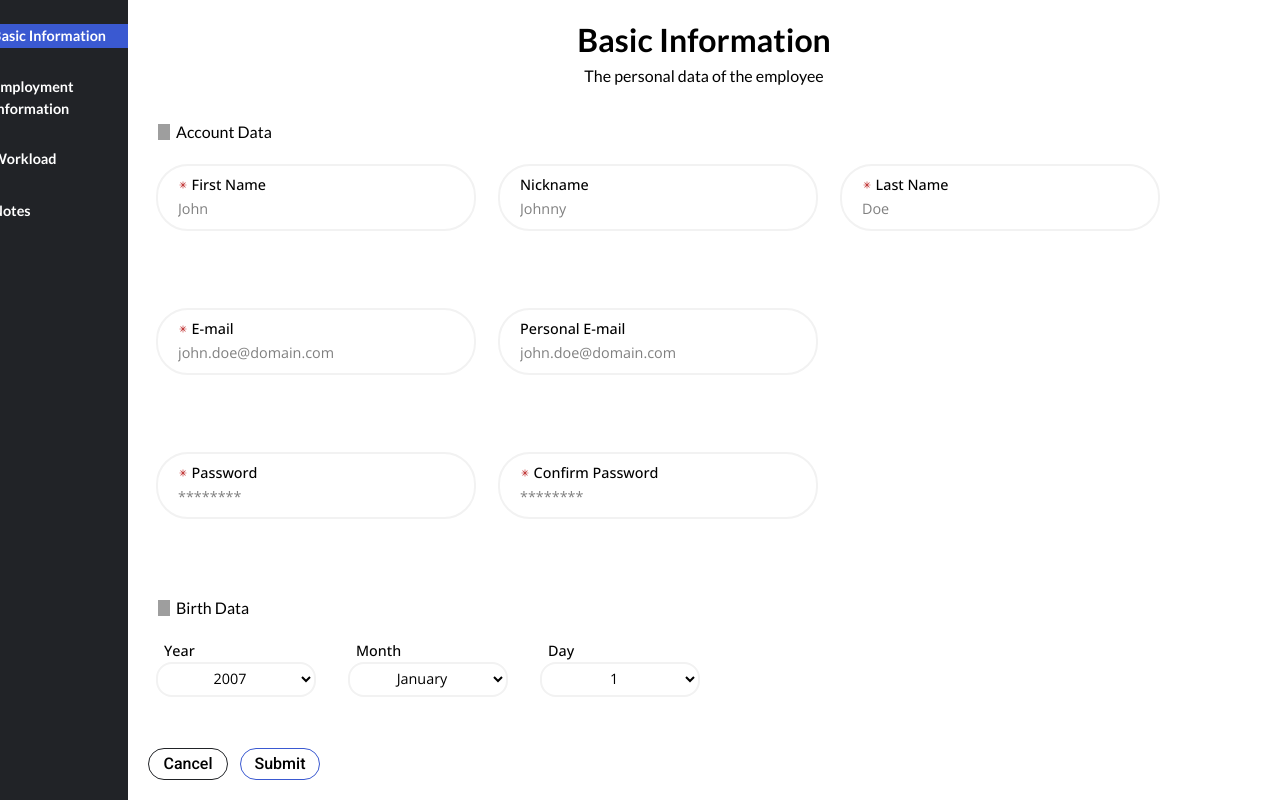
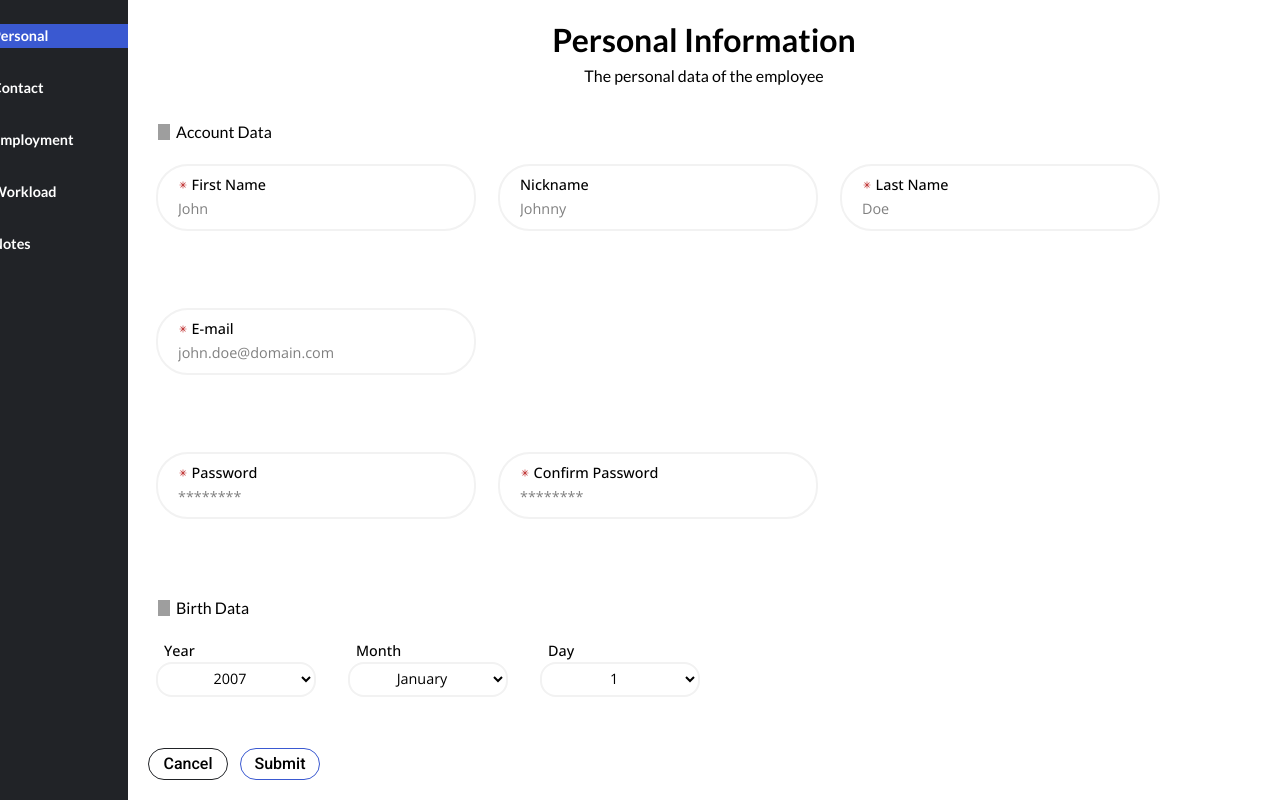
Before and after one commit to Libraic/dispatch-management-system-ui, a React (Vite) app: page / in a window 1280 px wide. Both pictures are taken after a click on the element 476 px from the left and 312 px from the top of the page. Built offline with nearby package versions, Linux system fonts and the light colour scheme; grey boxes are pictures that could not be loaded.

Commit message:
Add Contact Information section on User Registration form

```diff
--- a/src/types/registration/user/user-registration-data.ts
+++ b/src/types/registration/user/user-registration-data.ts
@@ -2,6 +2,7 @@ import type { YearData } from "../../global.ts";
 
 export const USER_REGISTRATION_SECTIONS = {
   BASIC_INFORMATION: "BASIC_INFORMATION",
+  CONTACT_INFORMATION: "CONTACT_INFORMATION",
   EMPLOYMENT_INFORMATION: "EMPLOYMENT_INFORMATION",
   WORKLOAD: "WORKLOAD",
   NOTES: "NOTES",
@@ -30,11 +31,6 @@ export type WorkloadData = {
 export type NoteData = {
   noteId: string;
   note: string;
-};
-
-export type FieldError = {
-  field: string;
-  errorMessage: string;
 };
 
 export type ItemError = {
--- a/src/user/registration/UserRegistrationInputArea.tsx
+++ b/src/user/registration/UserRegistrationInputArea.tsx
@@ -33,9 +33,11 @@ import type { CreateUserRequest } from "../../types/api/registration-api.ts";
 import { saveUser } from "../../service/user-service.ts";
 import { handleErrors } from "../../utils/registration/common-api-error-utils.ts";
 import type { SectionsHandler } from "../../hooks/useSections.ts";
+import { ContactInformation } from "./sections/contact/ContactInformation.tsx";
 
 const sectionComponents: Record<string, React.ReactNode> = {
   BASIC_INFORMATION: <BasicInformation />,
+  CONTACT_INFORMATION: <ContactInformation />,
   EMPLOYMENT_INFORMATION: <EmploymentInformation />,
   WORKLOAD: <Workload />,
   NOTES: <Notes />,
--- a/src/user/registration/UserRegistrationSection.tsx
+++ b/src/user/registration/UserRegistrationSection.tsx
@@ -38,7 +38,7 @@ export const UserRegistrationSection: React.FC<{
   const hoverBackgroundColor = `hover:${backgroundColor}`;
   return (
     <div
-      className={`flex justify-between items-center ${backgroundColor} ${hoverBackgroundColor} cursor-pointer rounded-xl min-h-6 w-40 transition-colors ease-in duration-100 pl-2 pr-2`}
+      className={`flex justify-between items-center ${backgroundColor} ${hoverBackgroundColor} cursor-pointer rounded-xl min-h-6 w-40 transition-colors ease-in duration-100 px-2`}
       onClick={activateSection}
       onMouseEnter={() => setIsHovered(true)}
       onMouseLeave={() => setIsHovered(false)}
@@ -47,7 +47,7 @@ export const UserRegistrationSection: React.FC<{
         {sectionTitle}
       </p>
       {isSectionError && !isHovered && !isSectionActive && (
-        <img className="w-5 h-5" src={errorIcon} alt="error-icon" />
+        <img className="w-4 h-4" src={errorIcon} alt="error-icon" />
       )}
     </div>
   );
--- a/src/user/registration/UserRegistrationSectionsList.tsx
+++ b/src/user/registration/UserRegistrationSectionsList.tsx
@@ -9,7 +9,7 @@ export const UserRegistrationSectionsList: React.FC<{
   return (
     <div className="flex flex-col items-center gap-7 w-1/10 bg-[#212327] text-white p-6">
       <UserRegistrationSection
-        sectionTitle="Basic Information"
+        sectionTitle="Personal"
         isSectionActive={sectionsHandler.isSectionActive(
           USER_REGISTRATION_SECTIONS.BASIC_INFORMATION,
         )}
@@ -23,7 +23,21 @@ export const UserRegistrationSectionsList: React.FC<{
         }
       />
       <UserRegistrationSection
-        sectionTitle="Employment Information"
+        sectionTitle="Contact"
+        isSectionActive={sectionsHandler.isSectionActive(
+          USER_REGISTRATION_SECTIONS.CONTACT_INFORMATION,
+        )}
+        isSectionError={sectionsHandler.isSectionWithErrors(
+          USER_REGISTRATION_SECTIONS.CONTACT_INFORMATION,
+        )}
+        activateSection={() =>
+          sectionsHandler.activateSection(
+            USER_REGISTRATION_SECTIONS.CONTACT_INFORMATION,
+          )
+        }
+      />
+      <UserRegistrationSection
+        sectionTitle="Employment"
         isSectionActive={sectionsHandler.isSectionActive(
           USER_REGISTRATION_SECTIONS.EMPLOYMENT_INFORMATION,
         )}
--- a/src/user/registration/sections/basic/AccountData.tsx
+++ b/src/user/registration/sections/basic/AccountData.tsx
@@ -100,21 +100,6 @@ export const AccountData: React.FC<{
                 )
               }
             />
-            <InputForm
-              label="Personal E-mail"
-              placeholder={EMAIL_PLACEHOLDER}
-              type="email"
-              name="email"
-              inputFieldValue={registrationData.personalEmail}
-              errorMessage={registrationDataError.personalEmail}
-              saveInputData={(value: string) =>
-                setRegistrationDataStringField(
-                  setRegistrationData,
-                  "personalEmail",
-                  value,
-                )
-              }
-            />
           </div>
           <div className="flex gap-x-5.5 mb-10">
             <InputForm
--- a/src/user/registration/sections/basic/BasicInformation.tsx
+++ b/src/user/registration/sections/basic/BasicInformation.tsx
@@ -3,7 +3,6 @@ import { AccountData } from "./AccountData.tsx";
 import { BirthData } from "./BirthData.tsx";
 import { Information } from "../../../../global/Information.tsx";
 import { useState } from "react";
-import { EmergencyContact } from "./EmergencyContact.tsx";
 
 export const BasicInformation = () => {
   const [shouldDisplayInformation, setShouldDisplayInformation] =
@@ -11,12 +10,11 @@ export const BasicInformation = () => {
   return (
     <>
       <RegistrationSectionHeader
-        header="Basic Information"
+        header="Personal Information"
         subheader="The personal data of the employee"
       />
       <AccountData setShouldDisplayInformation={setShouldDisplayInformation} />
       <BirthData />
-      <EmergencyContact />
       {shouldDisplayInformation && <Information />}
     </>
   );
--- /dev/null
+++ b/src/user/registration/sections/contact/ContactInformation.tsx
@@ -0,0 +1,37 @@
+import { RegistrationSectionHeader } from "../../../../global/RegistrationSectionHeader.tsx";
+import { EmergencyContact } from "../basic/EmergencyContact.tsx";
+import { InputForm } from "../../../../global/InputForm.tsx";
+import { EMAIL_PLACEHOLDER } from "../../../../utils/constants/placeholders.ts";
+import { setRegistrationDataStringField } from "../../../../utils/registration/user/user-registration.ts";
+import { useContext } from "react";
+import { UserRegistrationContext } from "../../../../context/UserRegistrationContext.ts";
+
+export const ContactInformation = () => {
+  const context = useContext(UserRegistrationContext)!;
+  const { registrationData, registrationDataError, setRegistrationData } =
+    context;
+  return (
+    <>
+      <RegistrationSectionHeader
+        header="Contact Information"
+        subheader="The contact data of the employee"
+      />
+      <InputForm
+        label="Personal E-mail"
+        placeholder={EMAIL_PLACEHOLDER}
+        type="email"
+        name="email"
+        inputFieldValue={registrationData.personalEmail}
+        errorMessage={registrationDataError.personalEmail}
+        saveInputData={(value: string) =>
+          setRegistrationDataStringField(
+            setRegistrationData,
+            "personalEmail",
+            value,
+          )
+        }
+      />
+      <EmergencyContact />
+    </>
+  );
+};
--- a/src/utils/registration/user/user-registration-errors.ts
+++ b/src/utils/registration/user/user-registration-errors.ts
@@ -100,6 +100,10 @@ const getGroupedErrors = (
     areAccountErrors(registrationDataError),
   );
   groupedErrors.set(
+    USER_REGISTRATION_SECTIONS.CONTACT_INFORMATION,
+    areContactInformationErrors(registrationDataError),
+  );
+  groupedErrors.set(
     USER_REGISTRATION_SECTIONS.EMPLOYMENT_INFORMATION,
     areEmploymentInformationErrors(registrationDataError),
   );
@@ -126,6 +130,12 @@ const areAccountErrors = (
   );
 };
 
+const areContactInformationErrors = (
+  registrationDataError: UserRegistrationErrors,
+): boolean => {
+  return registrationDataError.personalEmail !== BLANK_STRING;
+};
+
 const areWorkloadErrors = (
   registrationDataError: UserRegistrationErrors,
 ): boolean => {
```
